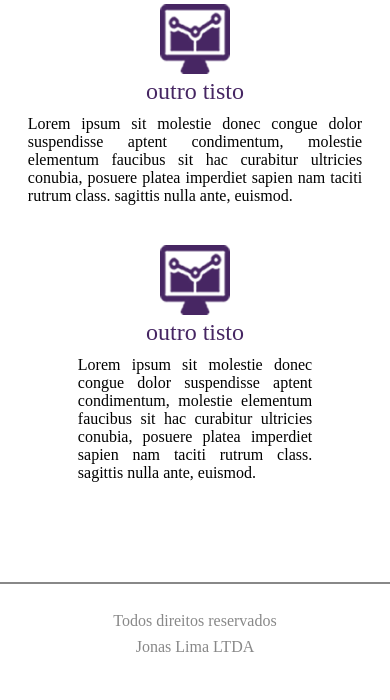
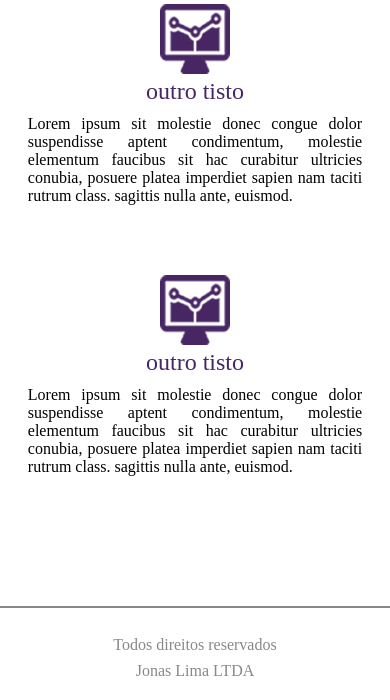
Before and after one commit to jonasearth/projetos-danki, a PHP site: page / in a window 390 px wide. Shown: the part 1821-2521 px from the top of the page. Before the commit the page ends 2473 px from the top, so only its background shows below. Run offline with PHP 8.4, Linux system fonts and the light colour scheme.

Commit message:
correção  last-child em max-width: 578

```diff
--- a/front-end/projeto_01/assets/css/style.css
+++ b/front-end/projeto_01/assets/css/style.css
@@ -262,4 +262,11 @@ html body {
         max-width: 600px;
         padding: 30px 0;
     }
+    .container-single:last-child {
+        float: none;
+        display: inline-block;
+        width: 100%;
+        max-width: 600px;
+        padding: 30px 0;
+    }
 }
```
